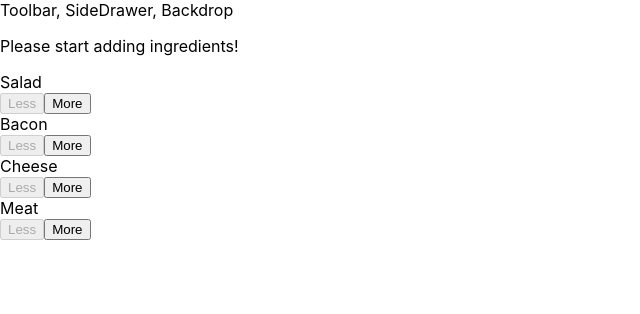
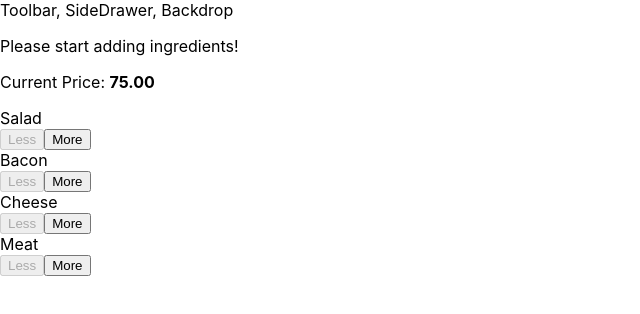
Before and after one commit to surajb123/burger-builder, a React app: page / in a window 1280 px wide. Shown: the top 314 px of the page, without its empty margins (0-640 px from the left). Built offline with nearby package versions, Linux system fonts and the light colour scheme.

Commit message:
Display Price on selection of ingredients

```diff
--- a/src/components/Burger/BuildControls/BuildControls.js
+++ b/src/components/Burger/BuildControls/BuildControls.js
@@ -11,6 +11,7 @@
 
 const buildControls=(props)=>(
     <div className={classes.BuildControls}>
+        <p>Current Price: <strong>{props.price.toFixed(2)}</strong></p>
         {controls.map((ctrl)=>{
             return <BuildControl key={ctrl.label} label={ctrl.label} added={()=>props.ingredientAdded(ctrl.type)} removed={()=>props.ingredientRemoved(ctrl.type)} disabled={props.disabled[ctrl.type]}/>
         })}
--- a/src/containers/BurgerBuilder/BurgerBuilder.js
+++ b/src/containers/BurgerBuilder/BurgerBuilder.js
@@ -62,7 +62,7 @@
     return (
       <Aux>
         <Burger ingredients={this.state.ingredients}/>
-        <BuildControls ingredientAdded={this.addIngredientHandler} ingredientRemoved={this.removeIngredientHandler} disabled={disabledInfo}/>
+        <BuildControls ingredientAdded={this.addIngredientHandler} ingredientRemoved={this.removeIngredientHandler} disabled={disabledInfo} price={this.state.totalPrice}/>
       </Aux>
     );
   }
```
